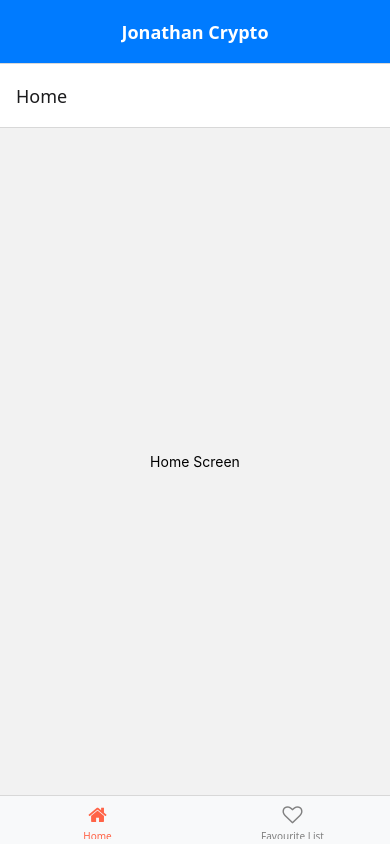
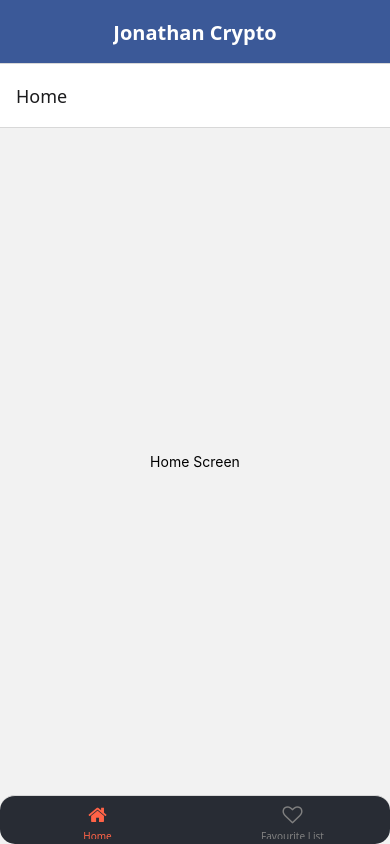
Before and after one commit to jreategui07/CryptoApp_ReactNative, a React Native app: screen / in a window 390 px wide. Built offline with nearby package versions, Linux system fonts and the light colour scheme.

Commit message:
Updating styles

```diff
--- a/App.js
+++ b/App.js
@@ -31,10 +31,10 @@ export default function App() {
         <Stack.Screen
           name="Jonathan Crypto"
           options={{
-            headerStyle: { backgroundColor: '#007BFF' },
+            headerStyle: { backgroundColor: '#3b5998', },
             headerTintColor: 'white',
             headerTitleAlign: 'center',
-            headerTitleStyle: { fontWeight: 'bold', fontSize: 18 },
+            headerTitleStyle: { fontWeight: 'bold', fontSize: 20 },
           }}
         >
           {() => (
@@ -42,7 +42,7 @@ export default function App() {
               screens={tabScreens}
               activeColor="tomato"
               inactiveColor="gray"
-              tabBarStyle={{ backgroundColor: '#f8f9fa' }}
+              tabBarStyle={{ backgroundColor: '#282c34', borderRadius: 15 }}
             />
           )}
         </Stack.Screen>
```
